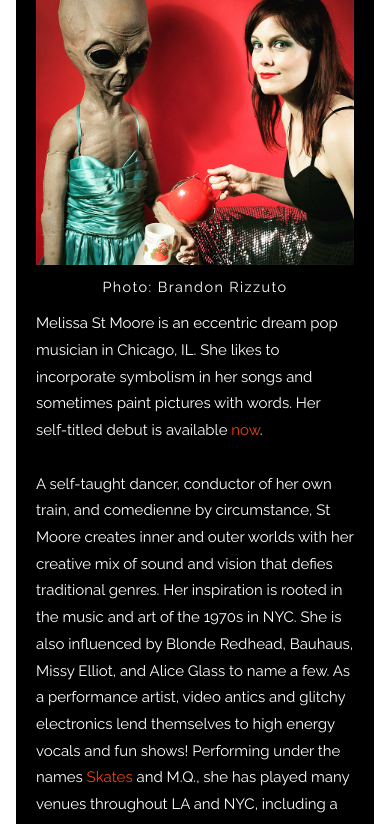
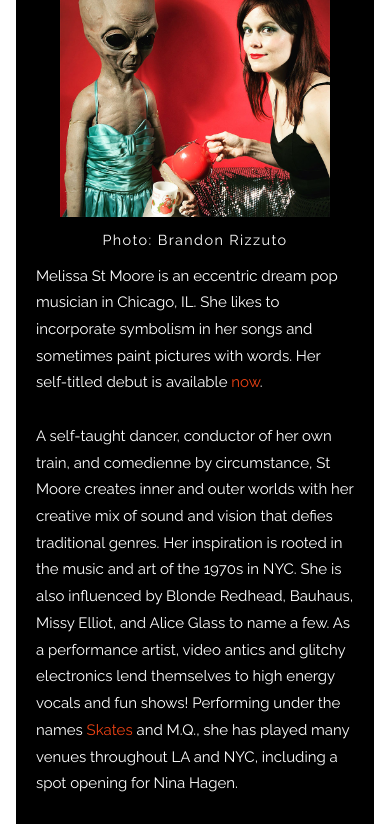
Before and after one commit to Kedar-K/music, a plain HTML site: page docs/info.html in a window 390 px wide. Shown: the part 191-1015 px from the top of the page. Drawn offline with nearby package versions, Linux system fonts and the light colour scheme.

Commit message:
one change to css - make music-box img bigger on certain screens

```diff
--- a/docs/css/style.css
+++ b/docs/css/style.css
@@ -277,8 +277,9 @@ footer h2 {
 		margin-bottom: 2em;
 		margin-left: auto;
 		margin-right: auto;
-		width: 85%; height: 85%;
+
 }
+.music-box img {width: 50%; height: 50%;}
 
 .spotify-embeds {
   width: 100%;
@@ -458,7 +459,7 @@ header {
 		margin-bottom: .6em;
 		margin-left: auto;
 		margin-right: auto;
-		width: 90%; height: 90%;
+		width: 80%; height: 80%;
 }
 p {font-size:18px;}
 }
@@ -520,7 +521,7 @@ margin-top: -10px;
 		margin-bottom: 2em;
 		margin-left: auto;
 		margin-right: auto;
-		width: 100%; height: 100%;
+		width: 85%; height: 85%;
 }
 
 .head1 {
```
